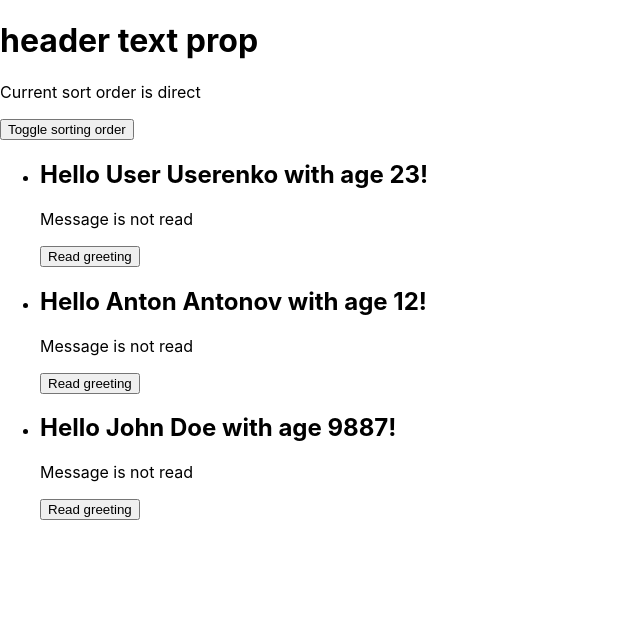
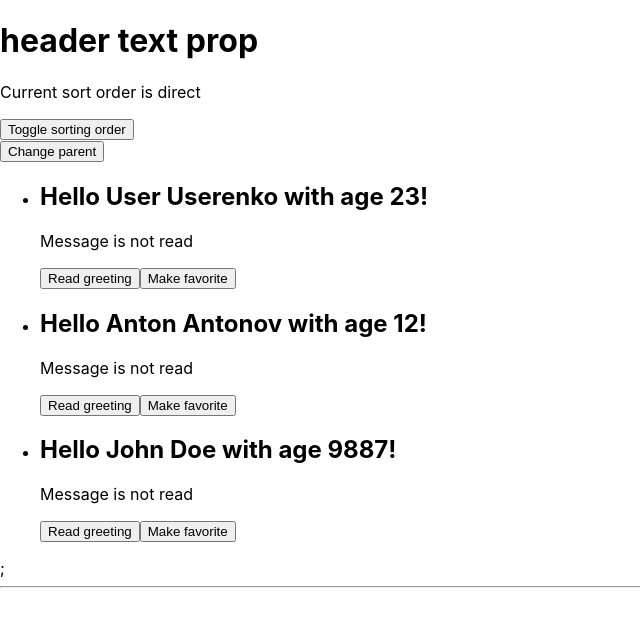
Before and after one commit to fc-fullstack-courses/fd-2023-1-react-app, a React (Create React App) app: page / in a window 1280 px wide. Shown: the top 626 px of the page, without its empty margins (0-640 px from the left). Built offline with nearby package versions, Linux system fonts and the light colour scheme; the HTML template or start-up script is replaced by a standard one.

Commit message:
Add component interaction examples

```diff
--- /dev/null
+++ b/src/components/FavoriteUsersList/index.jsx
@@ -0,0 +1,13 @@
+function FavoriteUsersList({ users }) {
+  const usersList = users.map((user) => (
+    <li key={user.id}>
+      <h1>
+        {user.firstName} {user.lastName}
+      </h1>
+    </li>
+  ));
+
+  return <ul>{usersList}</ul>;
+}
+
+export default FavoriteUsersList;
--- a/src/components/Greeting/index.jsx
+++ b/src/components/Greeting/index.jsx
@@ -11,7 +11,8 @@ class Greeting extends React.Component {
 
   render() {
     const {
-      user: { firstName, lastName, age },
+      user: { firstName, lastName, age, id },
+      makeFavorite
     } = this.props;
     const { isRead } = this.state;
 
@@ -37,6 +38,7 @@ class Greeting extends React.Component {
           {readParagraph}
           {/* {isRead ? null : <button onClick={handleClick}>Read greeting</button>} */}
           {!isRead && <button onClick={handleClick}>Read greeting</button>}
+          <button onClick={() => makeFavorite(id)}>Make favorite</button>
         </article>
       </li>
     );
--- a/src/components/GreetingDashboard/index.jsx
+++ b/src/components/GreetingDashboard/index.jsx
@@ -1,6 +1,7 @@
 import React from 'react';
 import usersData from '../../data';
 import GreetingList from '../GreetingList';
+import FavoriteUsersList from '../FavoriteUsersList';
 
 class GreetingDashboard extends React.Component {
   constructor(props) {
@@ -9,6 +10,7 @@ class GreetingDashboard extends React.Component {
     this.state = {
       users: usersData,
       isDirectSort: true,
+      favoriteUsers: [],
     };
 
     // this.sortUsers = this.sortUsers.bind(this);
@@ -44,8 +46,27 @@ class GreetingDashboard extends React.Component {
     });
   };
 
+  makeFavorite = (userId) => {
+    const { favoriteUsers, users } = this.state;
+
+    const favoriteUser = favoriteUsers.find((user) => user.id === userId);
+
+    if (favoriteUser) {
+      return;
+    }
+
+    const user = users.find((user) => user.id === userId);
+
+    const newFavoriteList = structuredClone(favoriteUsers);
+    newFavoriteList.push(user);
+
+    this.setState({
+      favoriteUsers: newFavoriteList,
+    });
+  };
+
   render() {
-    const { users, isDirectSort } = this.state;
+    const { users, isDirectSort, favoriteUsers } = this.state;
 
     return (
       <>
@@ -53,10 +74,23 @@ class GreetingDashboard extends React.Component {
           <p>Current sort order is {isDirectSort ? 'direct' : 'reversed'}</p>
           <button onClick={this.sortUsers}>Toggle sorting order</button>
         </div>
-        <GreetingList users={users} />
+        <GreetingList
+          users={users}
+          callback={this.sortUsers}
+          makeFavorite={this.makeFavorite}
+        />
+        <hr />
+        <FavoriteUsersList users={favoriteUsers} />
       </>
     );
   }
 }
 
+/*
+
+  Добавить компоненту Greeting кнопку удаления пользователя.
+  Если на неё нажать то пользователь и приветствие для него (в GreetingList) должны исчезнуть
+
+*/
+
 export default GreetingDashboard;
--- a/src/components/GreetingList/index.jsx
+++ b/src/components/GreetingList/index.jsx
@@ -1,12 +1,17 @@
 import React from 'react';
 import Greeting from '../Greeting';
 
-function GreetingList({ users }) {
+function GreetingList({ users, callback, makeFavorite }) {
   const greetingsArr = users.map((user) => (
-    <Greeting key={user.id} user={user} />
+    <Greeting key={user.id} user={user} makeFavorite={makeFavorite} />
   ));
 
-  return <ul>{greetingsArr}</ul>;
+  return (
+    <>
+      <button onClick={callback}>Change parent</button>
+      <ul>{greetingsArr}</ul>;
+    </>
+  );
 }
 
 export default GreetingList;
```
